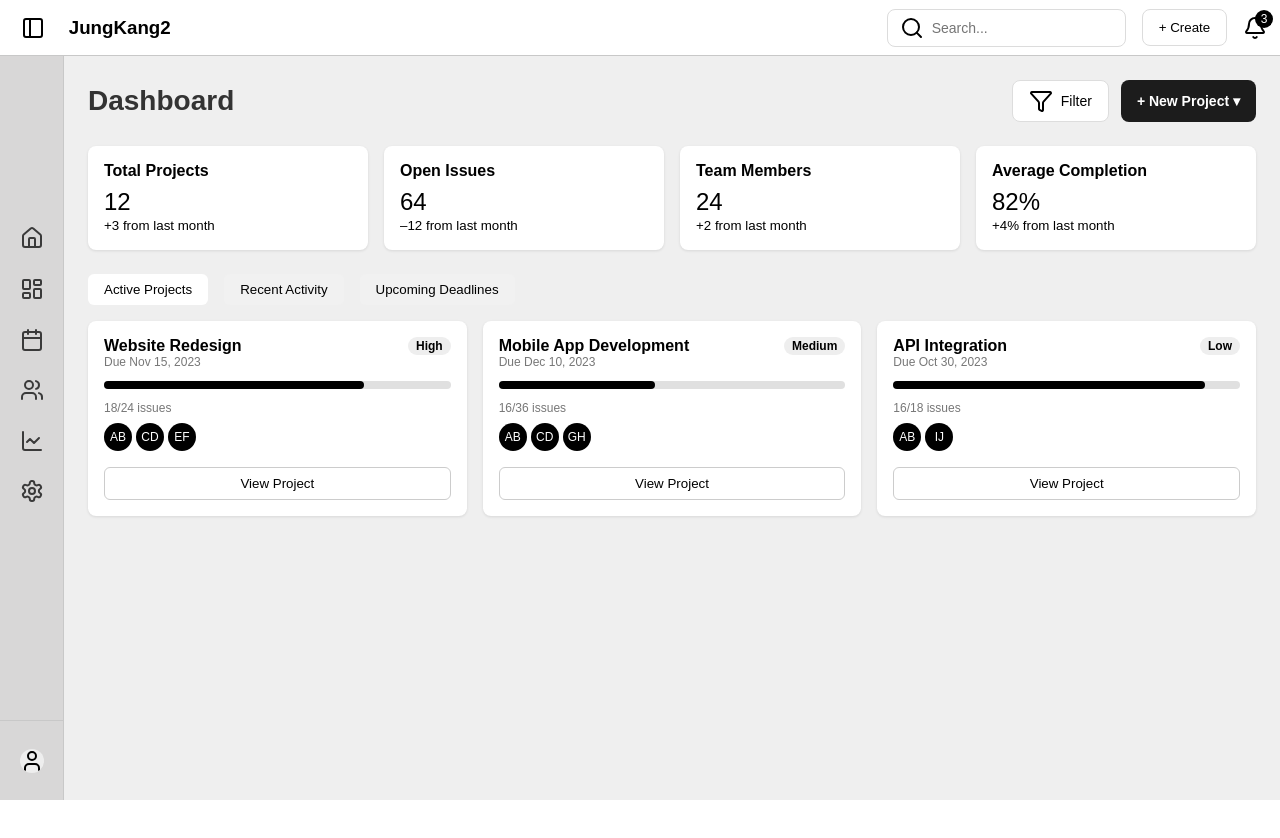
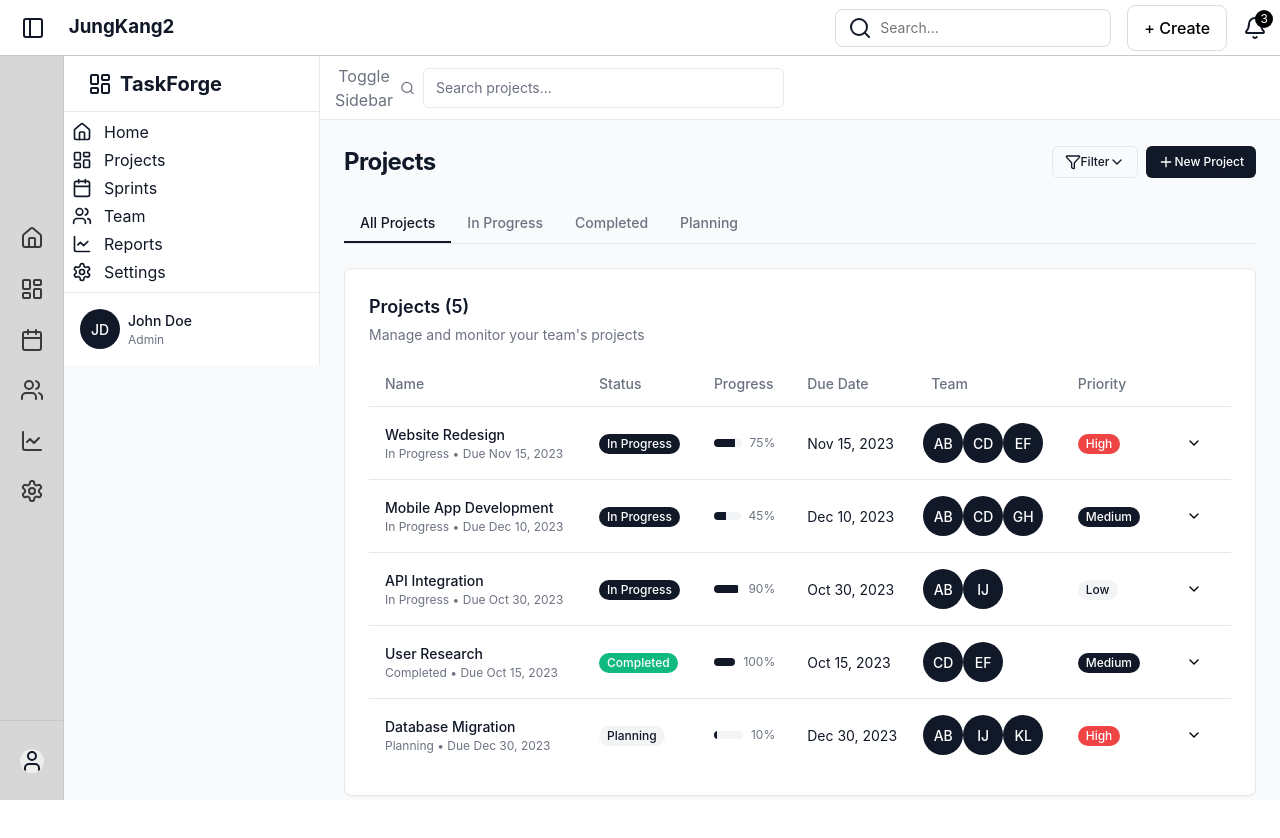
Before and after one commit to Jungkangi/SoftWareEngineering_FE, a React (Vite) app: page /project in a window 1280 px wide. Shown: the top 838 px of the page. After the commit the page ends 800 px from the top, so only its background shows below. Built offline with nearby package versions, Linux system fonts and the light colour scheme.

Commit message:
Feat: project page 구현(#18)

```diff
--- a/src/App.tsx
+++ b/src/App.tsx
@@ -1,12 +1,30 @@
+// import AppRouter from "./router/router";
+// import { RecoilRoot } from "recoil";
+// import GlobalStyle from "./styles/globalStyle";
+
+// function App() {
+//   return (
+//     <RecoilRoot>
+//       <GlobalStyle />
+//       <AppRouter />
+//     </RecoilRoot>
+//   );
+// }
+
+// export default App;
 import AppRouter from "./router/router";
 import { RecoilRoot } from "recoil";
 import GlobalStyle from "./styles/globalStyle";
+import { ThemeProvider } from "styled-components"; // ThemeProvider 추가
+import { lightTheme } from "./page/dashboard/projectStyled"; // lightTheme 가져오기
 
 function App() {
   return (
     <RecoilRoot>
-      <GlobalStyle />
-      <AppRouter />
+      <ThemeProvider theme={lightTheme}>
+        <GlobalStyle />
+        <AppRouter />
+      </ThemeProvider>
     </RecoilRoot>
   );
 }
--- a/src/page/dashboard/projects.tsx
+++ b/src/page/dashboard/project.tsx
@@ -43,8 +43,8 @@ import {
   SidebarTrigger,
   Label,
   Textarea,
-} from "../../components/ui"
-import { useIsMobile } from "../../hooks/use-mobile"
+  useIsMobile
+} from "./projectStyled"
 
 // Styled Components
 const PageContainer = styled.div`
--- a/src/components/ui.tsx
+++ b/src/page/dashboard/projectStyled.tsx
@@ -1,5 +1,206 @@
 import styled, { css } from "styled-components"
 import * as React from "react"
+import { useEffect, useState } from "react"
+
+export const lightTheme = {
+	colors: {
+	  background: "#ffffff",
+	  foreground: "#111827",
+	  backgroundSecondary: "#f9fafb",
+
+	  primary: "#111827",
+	  primaryForeground: "#ffffff",
+
+	  secondary: "#f3f4f6",
+	  secondaryForeground: "#111827",
+
+	  muted: "#f3f4f6",
+	  mutedForeground: "#6b7280",
+
+	  accent: "#f3f4f6",
+	  accentForeground: "#111827",
+
+	  destructive: "#ef4444",
+	  destructiveForeground: "#ffffff",
+
+	  success: "#10b981",
+	  successForeground: "#ffffff",
+
+	  border: "#e5e7eb",
+	  input: "#e5e7eb",
+
+	  card: "#ffffff",
+	  cardForeground: "#111827",
+	},
+
+	fontSizes: {
+	  xs: "0.75rem",
+	  sm: "0.875rem",
+	  md: "1rem",
+	  lg: "1.125rem",
+	  xl: "1.25rem",
+	  "2xl": "1.5rem",
+	  "3xl": "1.875rem",
+	  "4xl": "2.25rem",
+	},
+
+	space: {
+	  1: "0.25rem",
+	  2: "0.5rem",
+	  3: "0.75rem",
+	  4: "1rem",
+	  5: "1.25rem",
+	  6: "1.5rem",
+	  8: "2rem",
+	  10: "2.5rem",
+	  12: "3rem",
+	  16: "4rem",
+	  20: "5rem",
+	},
+
+	radii: {
+	  sm: "0.125rem",
+	  md: "0.375rem",
+	  lg: "0.5rem",
+	  xl: "0.75rem",
+	  full: "9999px",
+	},
+
+	shadows: {
+	  sm: "0 1px 2px 0 rgba(0, 0, 0, 0.05)",
+	  md: "0 4px 6px -1px rgba(0, 0, 0, 0.1), 0 2px 4px -1px rgba(0, 0, 0, 0.06)",
+	  lg: "0 10px 15px -3px rgba(0, 0, 0, 0.1), 0 4px 6px -2px rgba(0, 0, 0, 0.05)",
+	},
+
+	breakpoints: {
+	  sm: "640px",
+	  md: "768px",
+	  lg: "1024px",
+	  xl: "1280px",
+	  "2xl": "1536px",
+	},
+
+	transitions: {
+	  default: "0.15s ease",
+	  fast: "0.1s ease",
+	  slow: "0.3s ease",
+	},
+  }
+
+  export const darkTheme = {
+	colors: {
+	  background: "#111827",
+	  foreground: "#f9fafb",
+	  backgroundSecondary: "#1f2937",
+
+	  primary: "#f9fafb",
+	  primaryForeground: "#111827",
+
+	  secondary: "#1f2937",
+	  secondaryForeground: "#f9fafb",
+
+	  muted: "#1f2937",
+	  mutedForeground: "#9ca3af",
+
+	  accent: "#1f2937",
+	  accentForeground: "#f9fafb",
+
+	  destructive: "#ef4444",
+	  destructiveForeground: "#f9fafb",
+
+	  success: "#10b981",
+	  successForeground: "#f9fafb",
+
+	  border: "#374151",
+	  input: "#374151",
+
+	  card: "#1f2937",
+	  cardForeground: "#f9fafb",
+	},
+
+	fontSizes: {
+	  xs: "0.75rem",
+	  sm: "0.875rem",
+	  md: "1rem",
+	  lg: "1.125rem",
+	  xl: "1.25rem",
+	  "2xl": "1.5rem",
+	  "3xl": "1.875rem",
+	  "4xl": "2.25rem",
+	},
+
+	space: {
+	  1: "0.25rem",
+	  2: "0.5rem",
+	  3: "0.75rem",
+	  4: "1rem",
+	  5: "1.25rem",
+	  6: "1.5rem",
+	  8: "2rem",
+	  10: "2.5rem",
+	  12: "3rem",
+	  16: "4rem",
+	  20: "5rem",
+	},
+
+	radii: {
+	  sm: "0.125rem",
+	  md: "0.375rem",
+	  lg: "0.5rem",
+	  xl: "0.75rem",
+	  full: "9999px",
+	},
+
+	shadows: {
+	  sm: "0 1px 2px 0 rgba(0, 0, 0, 0.25)",
+	  md: "0 4px 6px -1px rgba(0, 0, 0, 0.3), 0 2px 4px -1px rgba(0, 0, 0, 0.26)",
+	  lg: "0 10px 15px -3px rgba(0, 0, 0, 0.3), 0 4px 6px -2px rgba(0, 0, 0, 0.25)",
+	},
+
+	breakpoints: {
+	  sm: "640px",
+	  md: "768px",
+	  lg: "1024px",
+	  xl: "1280px",
+	  "2xl": "1536px",
+	},
+
+	transitions: {
+	  default: "0.15s ease",
+	  fast: "0.1s ease",
+	  slow: "0.3s ease",
+	},
+  }
+
+  export type Theme = typeof lightTheme
+
+  declare module "styled-components" {
+  export interface DefaultTheme extends Theme {}
+}
+
+export function useIsMobile() {
+  const [isMobile, setIsMobile] = useState(false)
+
+  useEffect(() => {
+    const checkIfMobile = () => {
+      setIsMobile(window.innerWidth < 768)
+    }
+
+    // 초기 체크
+    checkIfMobile()
+
+    // 리사이즈 이벤트 리스너
+    window.addEventListener("resize", checkIfMobile)
+
+    // 클린업 함수
+    return () => {
+      window.removeEventListener("resize", checkIfMobile)
+    }
+  }, [])
+
+  return isMobile
+}
+
 
 // Button 컴포넌트
 type ButtonVariant = "default" | "outline" | "ghost" | "destructive" | "link"
--- a/src/page/index.tsx
+++ b/src/page/index.tsx
@@ -1,5 +1,6 @@
 import Dashboard from "./dashboard/dashboard";
 import Intro from "./intro/intro";
 import Layout from "./layout/layout";
+import ProjectsPage from "../page/dashboard/project";
 
-export { Dashboard, Intro, Layout };
+export { Dashboard, Intro, Layout, ProjectsPage };
--- a/src/router/router.tsx
+++ b/src/router/router.tsx
@@ -1,5 +1,5 @@
 import { Routes, Route, BrowserRouter } from "react-router-dom";
-import { Dashboard, Intro, Layout } from "../page/index";
+import { Dashboard, Intro, Layout,ProjectsPage } from "../page/index";
 
 const AppRouter = () => {
   return (
@@ -8,7 +8,7 @@ const AppRouter = () => {
         <Route path="/intro" element={<Intro />} />
         <Route path="/" element={<Layout />}>
           <Route index element={<Dashboard />} />
-          <Route path="project" element={<Dashboard />} />
+          <Route path="project" element={<ProjectsPage />} />
           <Route path="sprint" element={<Dashboard />} />
           <Route path="team" element={<Dashboard />} />
           <Route path="reports" element={<Dashboard />} />
--- a/src/styles/globalStyle.ts
+++ b/src/styles/globalStyle.ts
@@ -1,24 +1,59 @@
-import { createGlobalStyle } from 'styled-components';
+// import { createGlobalStyle } from 'styled-components';
 
-const GlobalStyle = createGlobalStyle`
+// const GlobalStyle = createGlobalStyle`
+//   * {
+//     margin: 0;
+//     padding: 0;
+//     box-sizing: border-box;
+//   }
+
+//   body {
+//     font-family: 'Pretendard', sans-serif;
+//     margin: 0;
+//     padding: 0;
+//   }
+
+//   html{
+//     width: 100vw;
+//     height: 100vw;
+//     overflow:hidden;
+//   }
+
+// `;
+
+// export default GlobalStyle;
+
+import { createGlobalStyle } from "styled-components"
+
+export const GlobalStyle = createGlobalStyle`
   * {
-    margin: 0;
-    padding: 0;
     box-sizing: border-box;
-  }
-
-  body {
-    font-family: 'Pretendard', sans-serif;
     margin: 0;
     padding: 0;
   }
 
-  html{
-    width: 100vw;
-    height: 100vw;
-    overflow:hidden;
+  body {
+    font-family: 'Inter', -apple-system, BlinkMacSystemFont, 'Segoe UI', Roboto, Oxygen, Ubuntu, Cantarell, 'Open Sans', 'Helvetica Neue', sans-serif;
+    background-color: ${({ theme }) => theme.colors.background};
+    color: ${({ theme }) => theme.colors.foreground};
+    font-size: 16px;
+    line-height: 1.5;
   }
 
-`;
+  a {
+    color: inherit;
+    text-decoration: none;
+  }
 
+  button {
+    background: none;
+    border: none;
+    cursor: pointer;
+    font: inherit;
+  }
+
+  input, textarea, select {
+    font: inherit;
+  }
+`
 export default GlobalStyle;
--- a/src/styles/theme.ts
+++ /dev/null
@@ -1,171 +0,0 @@
-export const lightTheme = {
-	colors: {
-	  background: "#ffffff",
-	  foreground: "#111827",
-	  backgroundSecondary: "#f9fafb",
-
-	  primary: "#111827",
-	  primaryForeground: "#ffffff",
-
-	  secondary: "#f3f4f6",
-	  secondaryForeground: "#111827",
-
-	  muted: "#f3f4f6",
-	  mutedForeground: "#6b7280",
-
-	  accent: "#f3f4f6",
-	  accentForeground: "#111827",
-
-	  destructive: "#ef4444",
-	  destructiveForeground: "#ffffff",
-
-	  success: "#10b981",
-	  successForeground: "#ffffff",
-
-	  border: "#e5e7eb",
-	  input: "#e5e7eb",
-
-	  card: "#ffffff",
-	  cardForeground: "#111827",
-	},
-
-	fontSizes: {
-	  xs: "0.75rem",
-	  sm: "0.875rem",
-	  md: "1rem",
-	  lg: "1.125rem",
-	  xl: "1.25rem",
-	  "2xl": "1.5rem",
-	  "3xl": "1.875rem",
-	  "4xl": "2.25rem",
-	},
-
-	space: {
-	  1: "0.25rem",
-	  2: "0.5rem",
-	  3: "0.75rem",
-	  4: "1rem",
-	  5: "1.25rem",
-	  6: "1.5rem",
-	  8: "2rem",
-	  10: "2.5rem",
-	  12: "3rem",
-	  16: "4rem",
-	  20: "5rem",
-	},
-
-	radii: {
-	  sm: "0.125rem",
-	  md: "0.375rem",
-	  lg: "0.5rem",
-	  xl: "0.75rem",
-	  full: "9999px",
-	},
-
-	shadows: {
-	  sm: "0 1px 2px 0 rgba(0, 0, 0, 0.05)",
-	  md: "0 4px 6px -1px rgba(0, 0, 0, 0.1), 0 2px 4px -1px rgba(0, 0, 0, 0.06)",
-	  lg: "0 10px 15px -3px rgba(0, 0, 0, 0.1), 0 4px 6px -2px rgba(0, 0, 0, 0.05)",
-	},
-
-	breakpoints: {
-	  sm: "640px",
-	  md: "768px",
-	  lg: "1024px",
-	  xl: "1280px",
-	  "2xl": "1536px",
-	},
-
-	transitions: {
-	  default: "0.15s ease",
-	  fast: "0.1s ease",
-	  slow: "0.3s ease",
-	},
-  }
-
-  export const darkTheme = {
-	colors: {
-	  background: "#111827",
-	  foreground: "#f9fafb",
-	  backgroundSecondary: "#1f2937",
-
-	  primary: "#f9fafb",
-	  primaryForeground: "#111827",
-
-	  secondary: "#1f2937",
-	  secondaryForeground: "#f9fafb",
-
-	  muted: "#1f2937",
-	  mutedForeground: "#9ca3af",
-
-	  accent: "#1f2937",
-	  accentForeground: "#f9fafb",
-
-	  destructive: "#ef4444",
-	  destructiveForeground: "#f9fafb",
-
-	  success: "#10b981",
-	  successForeground: "#f9fafb",
-
-	  border: "#374151",
-	  input: "#374151",
-
-	  card: "#1f2937",
-	  cardForeground: "#f9fafb",
-	},
-
-	fontSizes: {
-	  xs: "0.75rem",
-	  sm: "0.875rem",
-	  md: "1rem",
-	  lg: "1.125rem",
-	  xl: "1.25rem",
-	  "2xl": "1.5rem",
-	  "3xl": "1.875rem",
-	  "4xl": "2.25rem",
-	},
-
-	space: {
-	  1: "0.25rem",
-	  2: "0.5rem",
-	  3: "0.75rem",
-	  4: "1rem",
-	  5: "1.25rem",
-	  6: "1.5rem",
-	  8: "2rem",
-	  10: "2.5rem",
-	  12: "3rem",
-	  16: "4rem",
-	  20: "5rem",
-	},
-
-	radii: {
-	  sm: "0.125rem",
-	  md: "0.375rem",
-	  lg: "0.5rem",
-	  xl: "0.75rem",
-	  full: "9999px",
-	},
-
-	shadows: {
-	  sm: "0 1px 2px 0 rgba(0, 0, 0, 0.25)",
-	  md: "0 4px 6px -1px rgba(0, 0, 0, 0.3), 0 2px 4px -1px rgba(0, 0, 0, 0.26)",
-	  lg: "0 10px 15px -3px rgba(0, 0, 0, 0.3), 0 4px 6px -2px rgba(0, 0, 0, 0.25)",
-	},
-
-	breakpoints: {
-	  sm: "640px",
-	  md: "768px",
-	  lg: "1024px",
-	  xl: "1280px",
-	  "2xl": "1536px",
-	},
-
-	transitions: {
-	  default: "0.15s ease",
-	  fast: "0.1s ease",
-	  slow: "0.3s ease",
-	},
-  }
-
-  export type Theme = typeof lightTheme
```
Also changed, not shown: src/hooks/use-mobile.tsx (deleted, +0 -24 lines), src/styles/styled.d.ts (deleted, +0 -8 lines).
